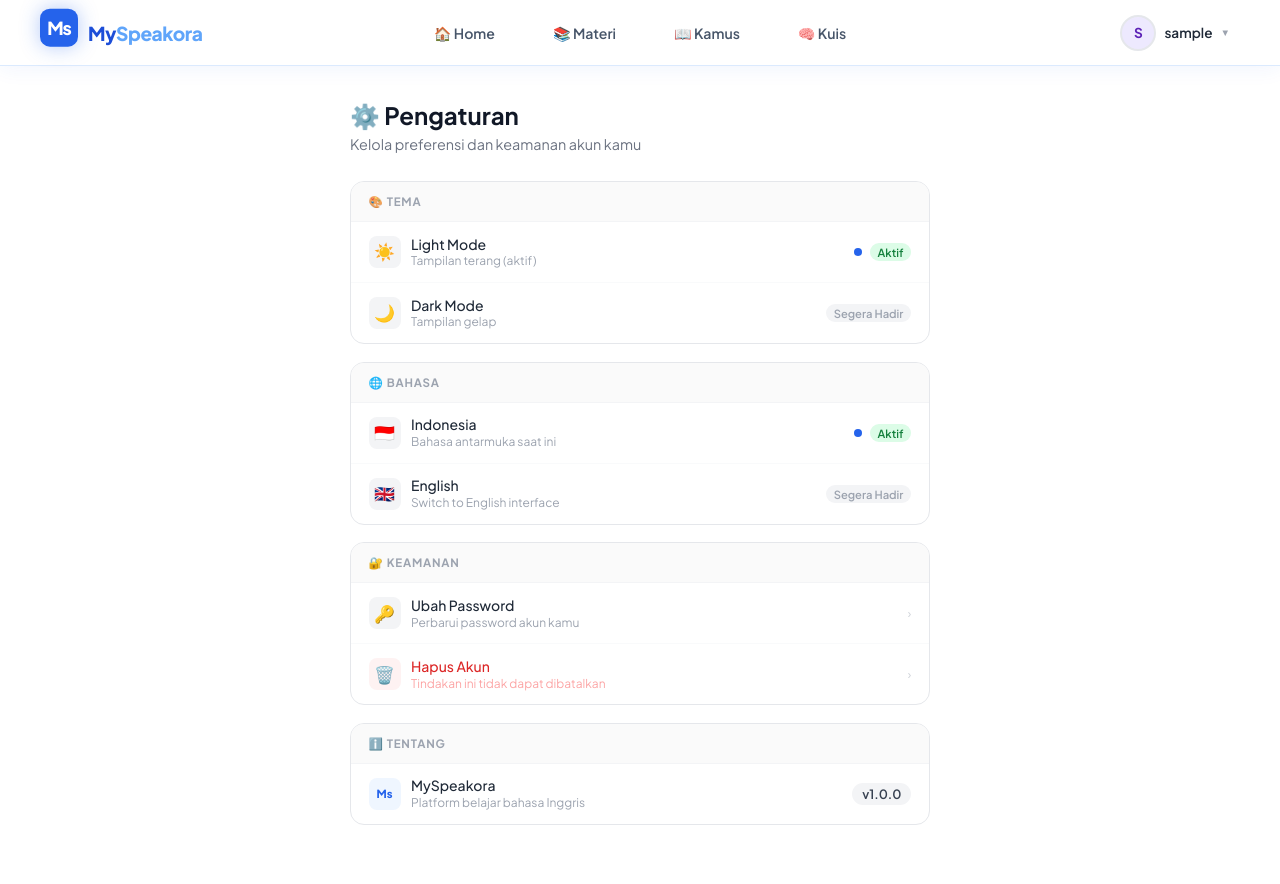
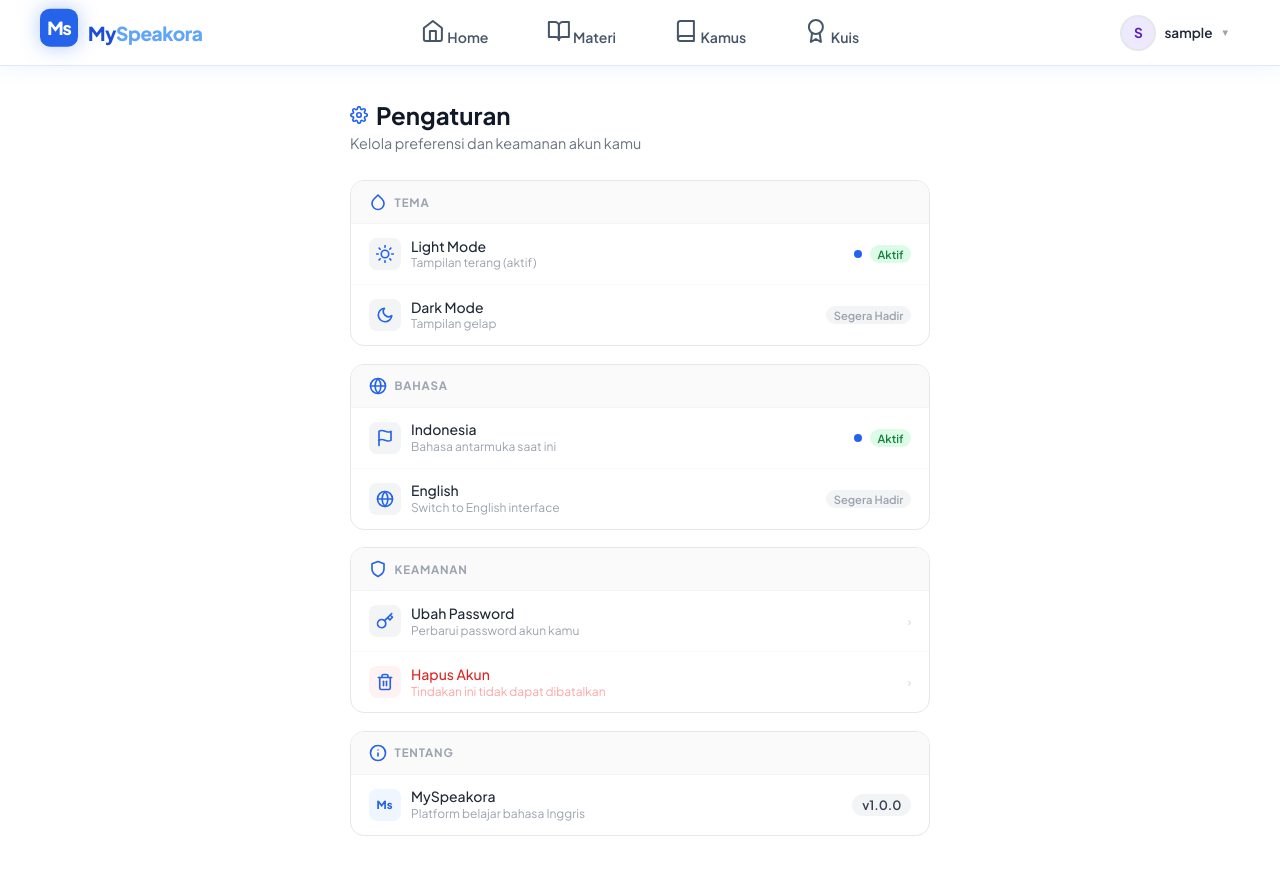
Before and after one commit to artzneynart-boop/web--belajar--bahasa--inggris, a PHP site: page /pengaturan.php in a window 1280 px wide. Before the commit the page ends 825 px from the top, so only its background shows below. Run offline with PHP 8.4, Linux system fonts and the light colour scheme; the visitor is signed in with stand-in values (Sample User, id 1).

Commit message:
mengubah icon

```diff
--- a/css/style.css
+++ b/css/style.css
@@ -193,13 +193,15 @@ section { padding: 80px 5%; }
 .modal p { font-size: .85rem; color: var(--gray-500); margin-bottom: 26px; }
 .form-group { margin-bottom: 18px; }
 .form-group label { font-size: .82rem; font-weight: 700; color: var(--gray-700); display: block; margin-bottom: 7px; }
-.form-group input {
+.form-group input:not([type="checkbox"]) {
   width: 100%; padding: 12px 14px;
   border: 2px solid var(--gray-200); border-radius: 10px;
   font-family: inherit; font-size: .9rem; color: var(--gray-900);
   outline: none; transition: border-color .2s;
 }
-.form-group input:focus { border-color: var(--blue-500); }
+.form-group input:not([type="checkbox"]):focus {
+    border-color: var(--blue-500);
+}
 .btn-form {
   width: 100%; padding: 13px;
   background: var(--blue-600); color: white;
@@ -952,3 +954,57 @@ footer {
     object-fit:cover;
     display:block;
 }
+
+
+.remember-me{
+    display:inline-flex;
+    align-items:center;
+    gap:8px;
+    cursor:pointer;
+    margin:15px 0;
+    font-size:.9rem;
+    color:var(--gray-700);
+}
+
+.remember-me span{
+    font-size:.9rem;
+    color:var(--gray-700);
+}
+
+.remember-me input{
+    width:16px !important;
+    height:16px !important;
+    margin:0 !important;
+}
+
+.remember-me input{
+    width:16px !important;
+    height:16px !important;
+    margin:0 !important;
+    padding:0 !important;
+    flex-shrink:0;
+}
+
+.pg-header h1,
+.pg-section-title,
+.ep-modal-box h3{
+    display:flex;
+    align-items:center;
+    gap:8px;
+}
+
+.pg-row-icon{
+    display:flex;
+    align-items:center;
+    justify-content:center;
+}
+
+.pg-row-icon svg,
+.pg-section-title svg,
+.pg-header h1 svg,
+.ep-modal-box h3 svg{
+    width:18px;
+    height:18px;
+    stroke:#2563eb;
+    stroke-width:2.2;
+}
--- a/kamus.php
+++ b/kamus.php
@@ -19,6 +19,7 @@ $username = $_SESSION['username'] ?? '';
   <title>MySpeakora — Kamus</title>
   <link href="https://fonts.googleapis.com/css2?family=Plus+Jakarta+Sans:wght@400;500;600;700;800&family=Lora:ital,wght@0,400;0,600;1,400&display=swap" rel="stylesheet" />
   <link rel="stylesheet" href="./css/style.css"/>
+  <script src="https://unpkg.com/feather-icons"></script>
   <style>
   </style>
 </head>
@@ -130,5 +131,10 @@ while($row = mysqli_fetch_assoc($query)):
 </footer>
 
 <script src="script.js"></script>
+
+<script src="https://unpkg.com/feather-icons"></script>
+<script>
+  feather.replace();
+</script>
 </body>
 </html>
--- a/kuis.php
+++ b/kuis.php
@@ -19,6 +19,7 @@ $username = $_SESSION['username'] ?? '';
   <title>MySpeakora — Kuis</title>
   <link href="https://fonts.googleapis.com/css2?family=Plus+Jakarta+Sans:wght@400;500;600;700;800&family=Lora:ital,wght@0,400;0,600;1,400&display=swap" rel="stylesheet" />
   <link rel="stylesheet" href="./css/style.css"/>
+  <script src="https://unpkg.com/feather-icons"></script>
   <style>
     #kuis { padding-top: 110px; min-height: 100vh; }
 
@@ -439,6 +440,10 @@ $username = $_SESSION['username'] ?? '';
     kiLoad(0);
   }
 })();
+
+<script src="https://unpkg.com/feather-icons"></script>
+<script>
+  feather.replace();
 </script>
 
 </body>
--- a/logout.php
+++ b/logout.php
@@ -1,6 +1,12 @@
 <?php
 session_start();
 session_destroy();
+setcookie(
+    "remember_username",
+    "",
+    time() - 3600,
+    "/"
+);
 header("Location: index.php");
 exit;
 ?>
--- a/materi.php
+++ b/materi.php
@@ -10,7 +10,6 @@ if (!$isLoggedIn) {
 }
 // Halaman topik yang diminta
 $topic = $_GET['topik'] ?? '';
-
 $topics = [
   'vocabulary' => [
     'icon' => '🔤',
@@ -178,6 +177,7 @@ $topics = [
   <title>MySpeakora — Materi<?= $topic ? ' · ' . htmlspecialchars($topics[$topic]['title'] ?? '') : '' ?></title>
   <link href="https://fonts.googleapis.com/css2?family=Plus+Jakarta+Sans:wght@400;500;600;700;800&family=Lora:ital,wght@0,400;0,600;1,400&display=swap" rel="stylesheet"/>
   <link rel="stylesheet" href="./css/style.css"/>
+  <script src="https://unpkg.com/feather-icons"></script>
   <style>
 
 
@@ -527,6 +527,9 @@ function searchTopic() {
   const noRes = document.getElementById('topicNoResult');
   if (noRes) noRes.style.display = (totalVisible === 0 && q) ? 'block' : 'none';
 }
+<script src="https://unpkg.com/feather-icons"></script>
+<script>
+  feather.replace();
 </script>
 </body>
 </html>
--- a/navbar.php
+++ b/navbar.php
@@ -170,14 +170,36 @@ $currentPage = basename($_SERVER['PHP_SELF']);
   </a>
 
 <ul class="nav-links">
-    <li><a href="index.php"  <?= $currentPage==='index.php'  ? 'class="active"':'' ?>>🏠 Home</a></li>
+    <li>
+        <a href="index.php" <?= $currentPage==='index.php' ? 'class="active"' : '' ?>>
+            <i data-feather="home"></i>
+            Home
+        </a>
+    </li>
+
     <?php if ($isLoggedIn): ?>
-    <li><a href="materi.php" <?= $currentPage==='materi.php' ? 'class="active"':'' ?>>📚 Materi</a></li>
-    <li><a href="kamus.php"  <?= $currentPage==='kamus.php'  ? 'class="active"':'' ?>>📖 Kamus</a></li>
-    <li><a href="kuis.php"   <?= $currentPage==='kuis.php'   ? 'class="active"':'' ?>>🧠 Kuis</a></li>
+    <li>
+        <a href="materi.php" <?= $currentPage==='materi.php' ? 'class="active"' : '' ?>>
+            <i data-feather="book-open"></i>
+            Materi
+        </a>
+    </li>
+
+    <li>
+        <a href="kamus.php" <?= $currentPage==='kamus.php' ? 'class="active"' : '' ?>>
+            <i data-feather="book"></i>
+            Kamus
+        </a>
+    </li>
+
+    <li>
+        <a href="kuis.php" <?= $currentPage==='kuis.php' ? 'class="active"' : '' ?>>
+            <i data-feather="award"></i>
+            Kuis
+        </a>
+    </li>
     <?php endif; ?>
 </ul>
-
   <div class="nav-auth">
     <?php if ($isLoggedIn): ?>
 
@@ -211,30 +233,37 @@ $currentPage = basename($_SERVER['PHP_SELF']);
 
          <!-- Navigasi -->
 <a class="pd-link <?= $currentPage==='edit_profil.php'?'pd-active':'' ?>" href="edit_profil.php" role="menuitem">
-            <span class="pd-icon">✏️</span> Edit Profil
+    <i data-feather="edit-2" class="pd-icon"></i>
+    <span>Edit Profil</span>
 </a>
+
 <a class="pd-link <?= $currentPage==='materi.php'?'pd-active':'' ?>" href="materi.php" role="menuitem">
-            <span class="pd-icon">📚</span> Materi
+    <i data-feather="book-open" class="pd-icon"></i>
+    <span>Materi</span>
 </a>
+
 <a class="pd-link <?= $currentPage==='kamus.php'?'pd-active':'' ?>" href="kamus.php" role="menuitem">
-            <span class="pd-icon">📖</span> Kamus
+    <i data-feather="book" class="pd-icon"></i>
+    <span>Kamus</span>
 </a>
+
 <a class="pd-link <?= $currentPage==='kuis.php'?'pd-active':'' ?>" href="kuis.php" role="menuitem">
-            <span class="pd-icon">🧠</span> Kuis
+    <i data-feather="award" class="pd-icon"></i>
+    <span>Kuis</span>
 </a>
+
 <a class="pd-link <?= $currentPage==='pengaturan.php'?'pd-active':'' ?>" href="pengaturan.php" role="menuitem">
-            <span class="pd-icon">⚙️</span> Pengaturan
+    <i data-feather="settings" class="pd-icon"></i>
+    <span>Pengaturan</span>
 </a>
 
 <div class="pd-divider"></div>
 
 <!-- Logout -->
 <a class="pd-link pd-danger" href="logout.php" role="menuitem">
-            <span class="pd-icon">🚪</span> Logout
+    <i data-feather="log-out" class="pd-icon"></i>
+    <span>Logout</span>
 </a>
-        </div>
-      </div><!-- /pdWrap -->
-
     <?php else: ?>
       <a class="btn-login"    onclick="openModal('login')">Login</a>
       <a class="btn-register" onclick="openModal('register')">Register</a>
--- a/pengaturan.php
+++ b/pengaturan.php
@@ -17,6 +17,7 @@ $currentPage = 'pengaturan.php';
     <title>MySpeakora — Pengaturan</title>
     <link href="https://fonts.googleapis.com/css2?family=Plus+Jakarta+Sans:wght@400;500;600;700;800&display=swap" rel="stylesheet"/>
     <link rel="stylesheet" href="css/style.css">
+    <script src="https://unpkg.com/feather-icons"></script>
     <style>
         .pg-wrapper {
             max-width: 620px;
@@ -197,17 +198,21 @@ $currentPage = 'pengaturan.php';
 <div class="pg-wrapper">
 
     <div class="pg-header">
-        <h1>⚙️ Pengaturan</h1>
+       <h1><i data-feather="settings"></i> Pengaturan</h1>
         <p>Kelola preferensi dan keamanan akun kamu</p>
     </div>
 
     <!-- ── 🎨 Tema ── -->
     <div class="pg-section">
-        <div class="pg-section-title">🎨 Tema</div>
-
+       <div class="pg-section-title">
+    <i data-feather="droplet"></i>
+    Tema
+</div>
         <div class="pg-row">
             <div class="pg-row-left">
-                <div class="pg-row-icon">☀️</div>
+               <div class="pg-row-icon">
+    <i data-feather="sun"></i>
+</div>
                 <div class="pg-row-text">
                     <div class="pg-row-label">Light Mode</div>
                     <div class="pg-row-sub">Tampilan terang (aktif)</div>
@@ -221,7 +226,9 @@ $currentPage = 'pengaturan.php';
 
         <div class="pg-row">
             <div class="pg-row-left">
-                <div class="pg-row-icon">🌙</div>
+              <div class="pg-row-icon">
+    <i data-feather="moon"></i>
+</div>
                 <div class="pg-row-text">
                     <div class="pg-row-label">Dark Mode</div>
                     <div class="pg-row-sub">Tampilan gelap</div>
@@ -235,11 +242,16 @@ $currentPage = 'pengaturan.php';
 
     <!-- ── 🌐 Bahasa ── -->
     <div class="pg-section">
-        <div class="pg-section-title">🌐 Bahasa</div>
+    <div class="pg-section-title">
+    <i data-feather="globe"></i>
+    Bahasa
+</div>
 
         <div class="pg-row">
             <div class="pg-row-left">
-                <div class="pg-row-icon">🇮🇩</div>
+             <div class="pg-row-icon">
+    <i data-feather="flag"></i>
+</div>
                 <div class="pg-row-text">
                     <div class="pg-row-label">Indonesia</div>
                     <div class="pg-row-sub">Bahasa antarmuka saat ini</div>
@@ -253,7 +265,9 @@ $currentPage = 'pengaturan.php';
 
         <div class="pg-row">
             <div class="pg-row-left">
-                <div class="pg-row-icon">🇬🇧</div>
+              <div class="pg-row-icon">
+    <i data-feather="globe"></i>
+</div>
                 <div class="pg-row-text">
                     <div class="pg-row-label">English</div>
                     <div class="pg-row-sub">Switch to English interface</div>
@@ -267,11 +281,16 @@ $currentPage = 'pengaturan.php';
 
     <!-- ── 🔐 Keamanan ── -->
     <div class="pg-section">
-        <div class="pg-section-title">🔐 Keamanan</div>
+    <div class="pg-section-title">
+    <i data-feather="shield"></i>
+    Keamanan
+</div>
 
         <a class="pg-row pg-row-link" href="edit_profil.php">
             <div class="pg-row-left">
-                <div class="pg-row-icon">🔑</div>
+               <div class="pg-row-icon">
+    <i data-feather="key"></i>
+</div>
                 <div class="pg-row-text">
                     <div class="pg-row-label">Ubah Password</div>
                     <div class="pg-row-sub">Perbarui password akun kamu</div>
@@ -284,7 +303,9 @@ $currentPage = 'pengaturan.php';
 
         <div class="pg-row pg-row-danger" onclick="openDeleteModal()" style="cursor:pointer;">
             <div class="pg-row-left">
-                <div class="pg-row-icon">🗑️</div>
+              <div class="pg-row-icon">
+    <i data-feather="trash-2"></i>
+</div>
                 <div class="pg-row-text">
                     <div class="pg-row-label">Hapus Akun</div>
                     <div class="pg-row-sub" style="color:#fca5a5;">Tindakan ini tidak dapat dibatalkan</div>
@@ -298,8 +319,10 @@ $currentPage = 'pengaturan.php';
 
     <!-- ── ℹ️ Tentang ── -->
     <div class="pg-section">
-        <div class="pg-section-title">ℹ️ Tentang</div>
-
+     <div class="pg-section-title">
+    <i data-feather="info"></i>
+    Tentang
+</div>
         <div class="pg-row">
             <div class="pg-row-left">
                 <div class="pg-row-icon" style="background:#eff6ff;">
@@ -321,7 +344,10 @@ $currentPage = 'pengaturan.php';
 <!-- ── Modal Konfirmasi Hapus Akun ── -->
 <div class="ep-modal-overlay" id="deleteModal">
     <div class="ep-modal-box">
-        <h3>⚠️ Hapus Akun Permanen</h3>
+        <h3>
+    <i data-feather="alert-triangle"></i>
+    Hapus Akun Permanen
+</h3>
         <p>Tindakan ini tidak dapat dibatalkan. Semua data akunmu akan dihapus selamanya. Masukkan password kamu untuk konfirmasi.</p>
         <form method="POST" action="hapus_akun.php">
             <div class="ep-form-group">
@@ -338,6 +364,9 @@ $currentPage = 'pengaturan.php';
 </div>
 
 <script src="script.js"></script>
+<script>
+feather.replace();
+</script>
 <script>
 function openDeleteModal() {
     document.getElementById('deleteModal').classList.add('open');
```
Also changed, not shown: index.php (+18 -1 lines), login.php (+15 -0 lines), asset/foto_profil/user_7_1782370441.jpg (deleted), asset/foto_profil/user_7_1782655211.jpg (added). Lines whose indentation alone changed are shown as unchanged.
